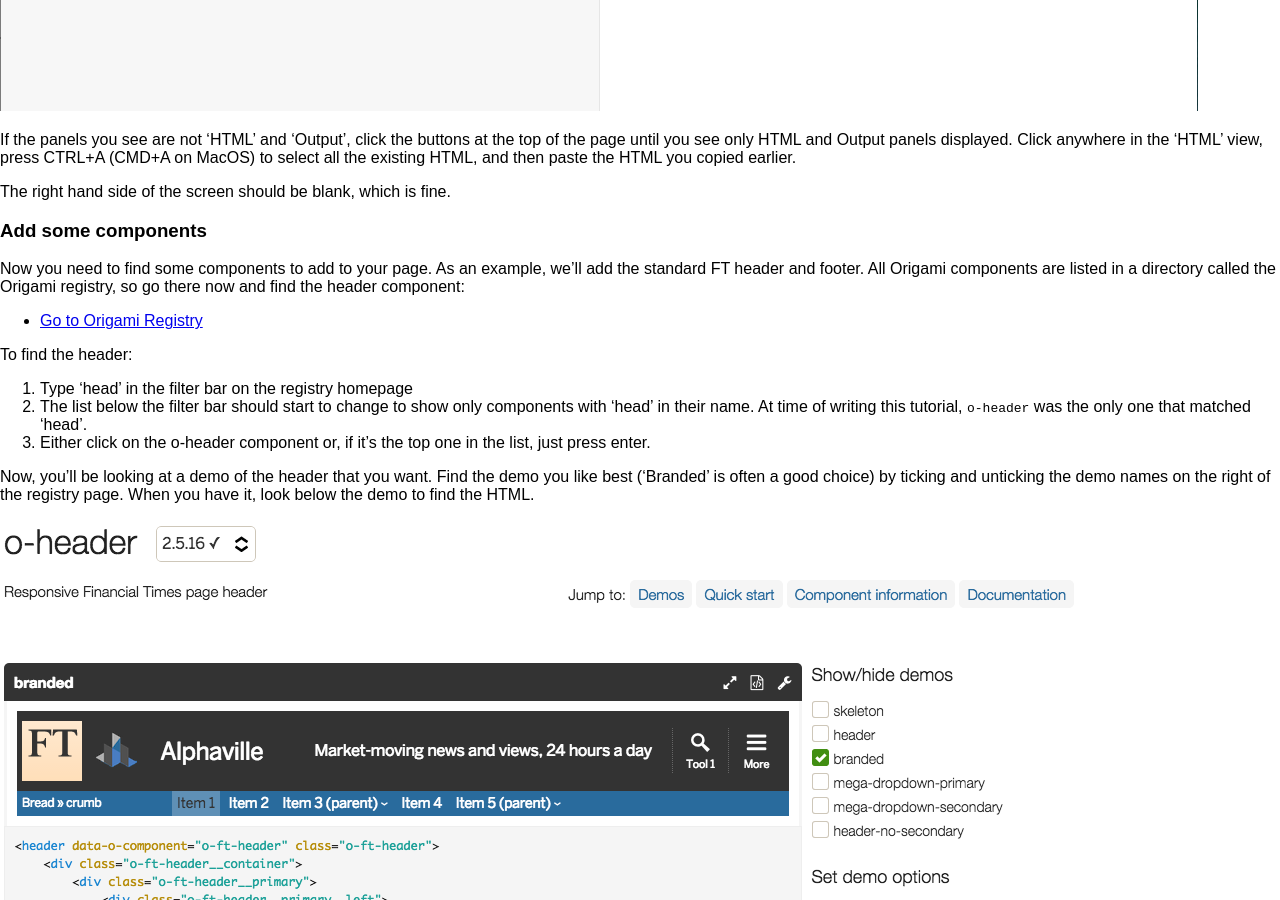
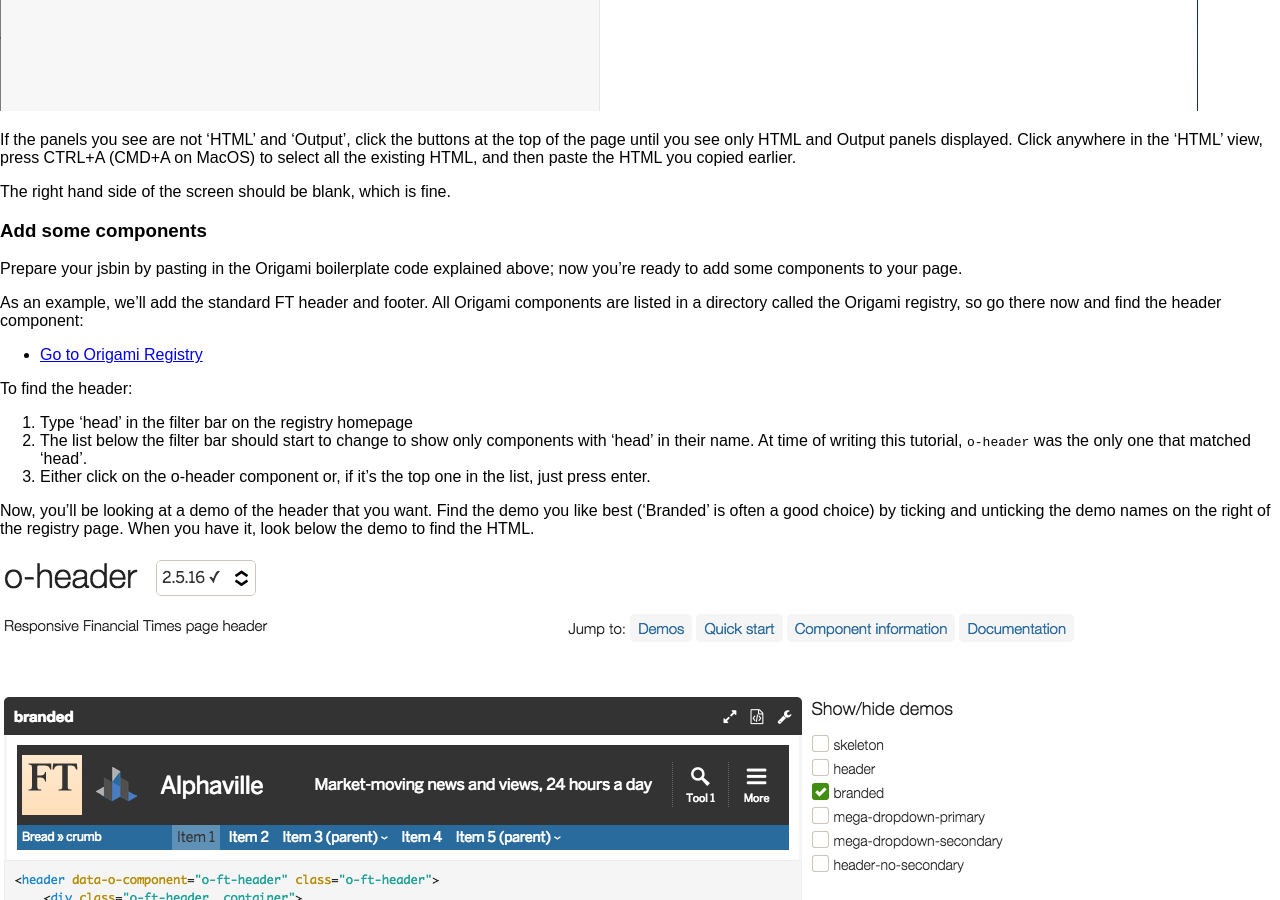
Before and after one commit to Financial-Times/ft-origami, a Jekyll site: the page built from docs/developer-guide/build-service.md, in a window 1280 px wide and 900 px high, scrolled down 1256 px. Built offline with Jekyll 4.4.1, drawn with Linux system fonts in a browser that asks for light colours; comment, search, counter and statistics services are not loaded; a style sheet for code colours, icons or effects is not loaded.

Commit message:
Adding minor instruction to clarify build service docs

```diff
--- a/docs/developer-guide/build-service.md
+++ b/docs/developer-guide/build-service.md
@@ -38,7 +38,9 @@ The right hand side of the screen should be blank, which is fine.
 
 ### Add some components
 
-Now you need to find some components to add to your page.  As an example, we'll add the standard FT header and footer.  All Origami components are listed in a directory called the Origami registry, so go there now and find the header component:
+Prepare your jsbin by pasting in the Origami boilerplate code explained above; now you're ready to add some components to your page.
+
+As an example, we'll add the standard FT header and footer.  All Origami components are listed in a directory called the Origami registry, so go there now and find the header component:
 
 * [Go to Origami Registry](http://registry.origami.ft.com)
 
```
